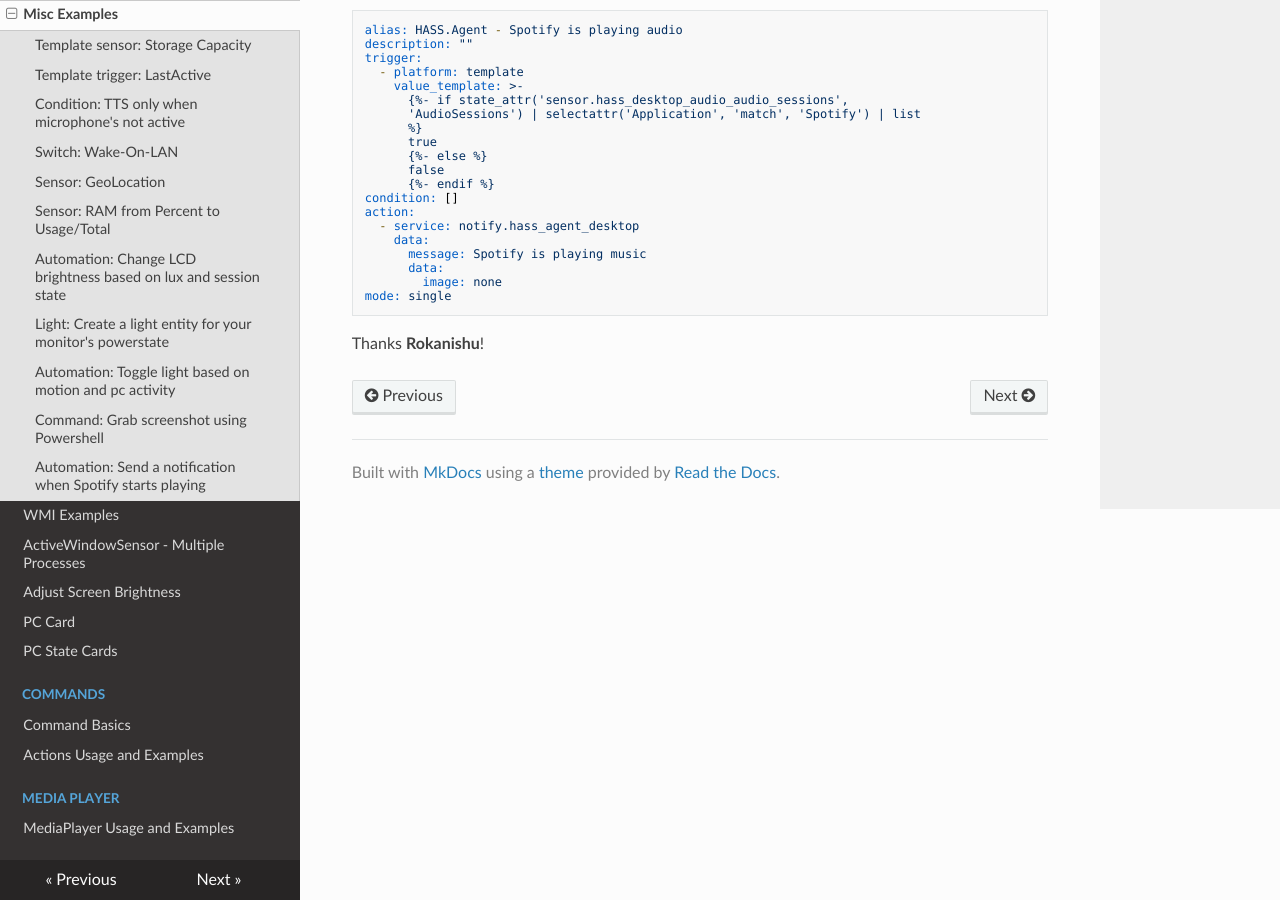
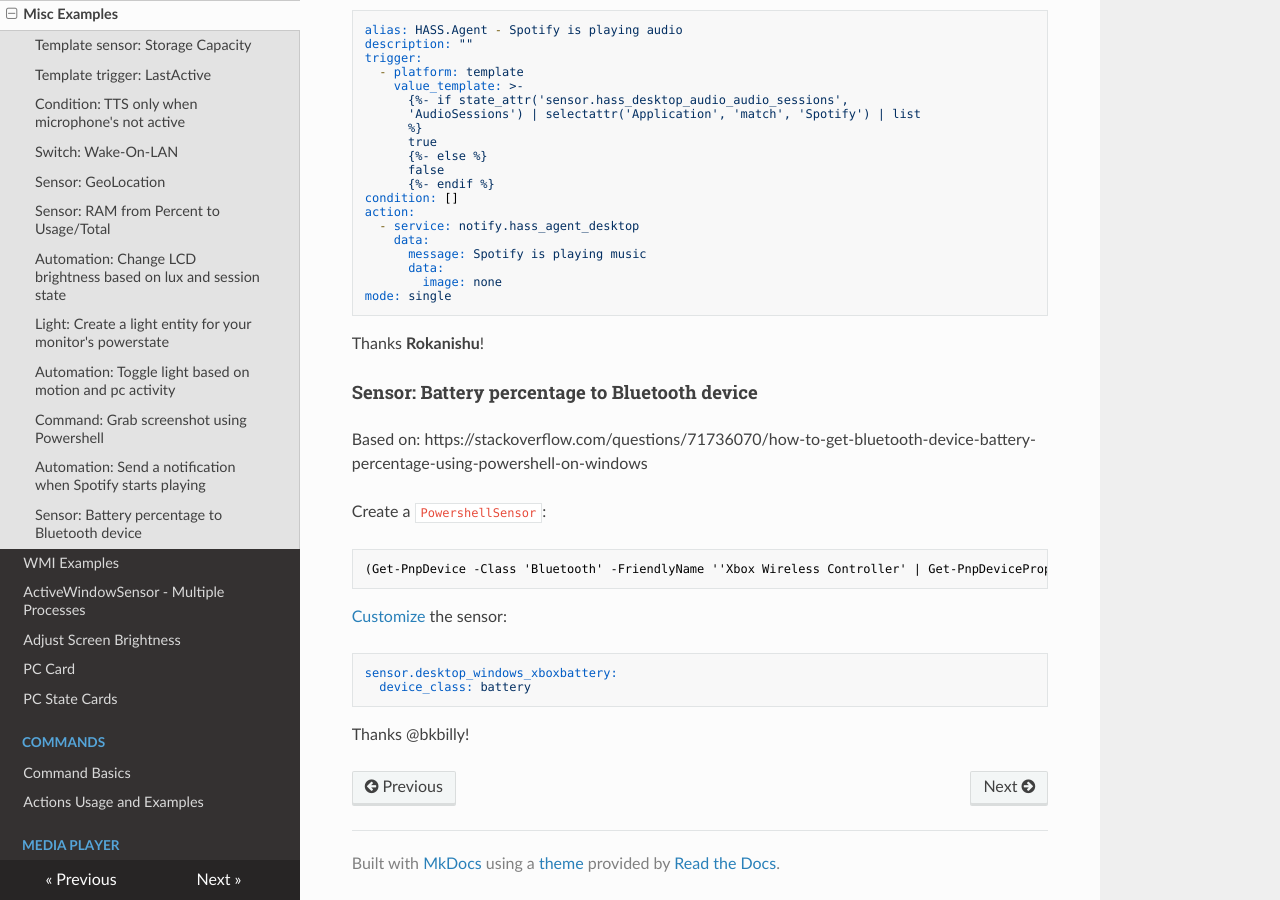
Before and after one commit to LAB02-Admin/HASS.Agent-Docs, an MkDocs documentation site: the page built from docs/examples.md, in a window 1280 px wide and 900 px high, scrolled down 5907 px. Built offline with MkDocs 1.6.1, drawn with Linux system fonts in a browser that asks for light colours; nearby versions of some CDN libraries.

Commit message:
Update examples.md

````diff
--- a/docs/examples.md
+++ b/docs/examples.md
@@ -296,7 +296,7 @@
 A small Powershell script to save the screen and write it to the www folder on home assistant, then use the standard Generic Camera to use the image.
 This is the powershell to grab the shot. Then simply schedule a standard automation to update every two minutes.
 
-```PS
+```powershell
 $Path = "\\HOMEASSISTANT\config\www"
 
 # Make sure that the directory to keep screenshots has been created, otherwise create it
@@ -360,3 +360,22 @@
 ```
 
 Thanks **Rokanishu**!
+
+#### Sensor: Battery percentage to Bluetooth device
+
+Based on: https://stackoverflow.com/questions/71736070/how-to-get-bluetooth-device-battery-percentage-using-powershell-on-windows
+
+Create a `PowershellSensor`:
+
+```powershell
+(Get-PnpDevice -Class 'Bluetooth' -FriendlyName ''Xbox Wireless Controller' | Get-PnpDeviceProperty -KeyName '{104EA319-6EE2-4701-BD47-8DDBF425BBE5} 2').Data
+```
+
+[Customize](https://www.home-assistant.io/docs/configuration/customizing-devices/#manual-customization) the sensor:
+
+```yaml
+sensor.desktop_windows_xboxbattery:
+  device_class: battery
+```
+
+Thanks @bkbilly!
````
